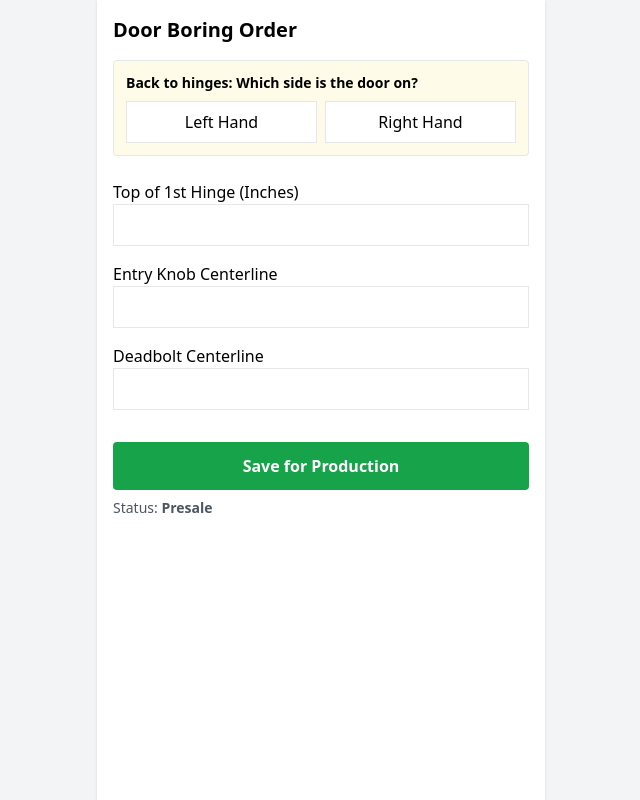
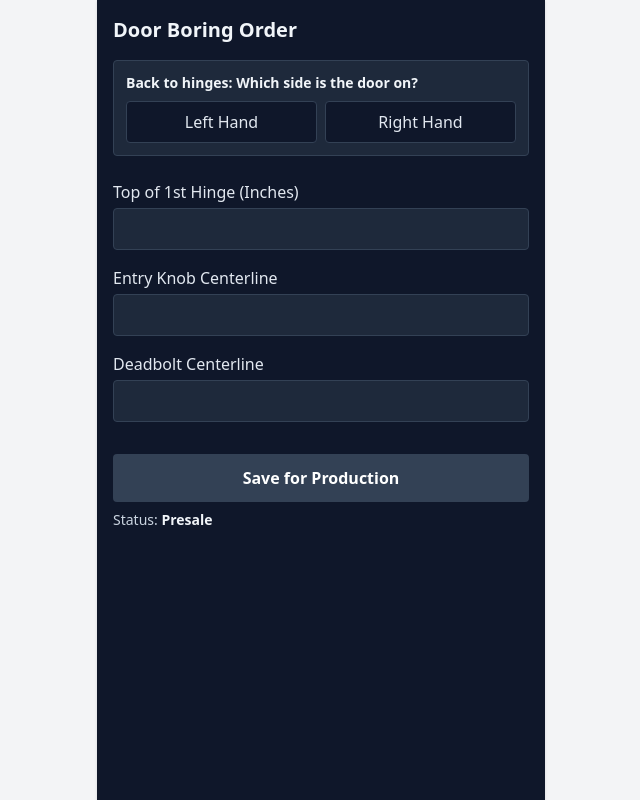
Before and after one commit to miklamx/door-fab-app, a React (Vite) app: page / in a window 1280 px wide. Shown: the whole page, without its empty margins (319-959 px from the left). Built offline with nearby package versions, Linux system fonts and the light colour scheme.

Commit message:
Refactor App component styles for better theme

```diff
--- a/src/App.jsx
+++ b/src/App.jsx
@@ -13,28 +13,36 @@ export default function App() {
   });
 
   return (
-    <div className="p-4 max-w-md mx-auto bg-white min-h-screen shadow">
-      <h1 className="text-xl font-bold mb-4">Door Boring Order</h1>
+    <div className="p-4 max-w-md mx-auto bg-slate-900 text-slate-100 min-h-screen shadow">
+      <h1 className="text-xl font-bold mb-4 text-slate-100">
+        Door Boring Order
+      </h1>
 
-      <div className="mb-6 p-3 border rounded bg-yellow-50">
-        <p className="text-sm font-bold mb-2">
+      <div className="mb-6 p-3 border border-slate-700 rounded bg-slate-800">
+        <p className="text-sm font-bold mb-2 text-slate-100">
           Back to hinges: Which side is the door on?
         </p>
+
         <div className="flex gap-2">
           <button
             type="button"
             onClick={() => setDoor({ ...door, swing: "Left" })}
-            className={`p-2 border flex-1 ${
-              door.swing === "Left" ? "bg-blue-500 text-white" : "bg-white"
+            className={`p-2 border border-slate-700 flex-1 rounded ${
+              door.swing === "Left"
+                ? "bg-slate-700 text-white"
+                : "bg-slate-900 text-slate-200"
             }`}
           >
             Left Hand
           </button>
+
           <button
             type="button"
             onClick={() => setDoor({ ...door, swing: "Right" })}
-            className={`p-2 border flex-1 ${
-              door.swing === "Right" ? "bg-blue-500 text-white" : "bg-white"
+            className={`p-2 border border-slate-700 flex-1 rounded ${
+              door.swing === "Right"
+                ? "bg-slate-700 text-white"
+                : "bg-slate-900 text-slate-200"
             }`}
           >
             Right Hand
@@ -43,29 +51,29 @@ export default function App() {
       </div>
 
       <div className="space-y-4">
-        <label className="block">
+        <label className="block text-slate-200">
           Top of 1st Hinge (Inches)
           <input
             type="number"
-            className="w-full border p-2"
+            className="w-full border border-slate-700 bg-slate-800 text-slate-100 p-2 rounded mt-1"
             onChange={(e) => setDoor({ ...door, h1: e.target.value })}
           />
         </label>
 
-        <label className="block">
+        <label className="block text-slate-200">
           Entry Knob Centerline
           <input
             type="number"
-            className="w-full border p-2"
+            className="w-full border border-slate-700 bg-slate-800 text-slate-100 p-2 rounded mt-1"
             onChange={(e) => setDoor({ ...door, knob: e.target.value })}
           />
         </label>
 
-        <label className="block">
+        <label className="block text-slate-200">
           Deadbolt Centerline
           <input
             type="number"
-            className="w-full border p-2"
+            className="w-full border border-slate-700 bg-slate-800 text-slate-100 p-2 rounded mt-1"
             onChange={(e) => setDoor({ ...door, deadbolt: e.target.value })}
           />
         </label>
@@ -75,13 +83,13 @@ export default function App() {
         <button
           type="button"
           onClick={() => setStatus("Production")}
-          className="w-full bg-green-600 text-white p-3 rounded font-bold"
+          className="w-full bg-slate-700 hover:bg-slate-600 text-white p-3 rounded font-bold"
         >
           Save for Production
         </button>
 
-        <p className="mt-2 text-sm text-gray-600">
-          Status: <span className="font-semibold">{status}</span>
+        <p className="mt-2 text-sm text-slate-300">
+          Status: <span className="font-semibold text-slate-100">{status}</span>
         </p>
       </div>
     </div>
```
